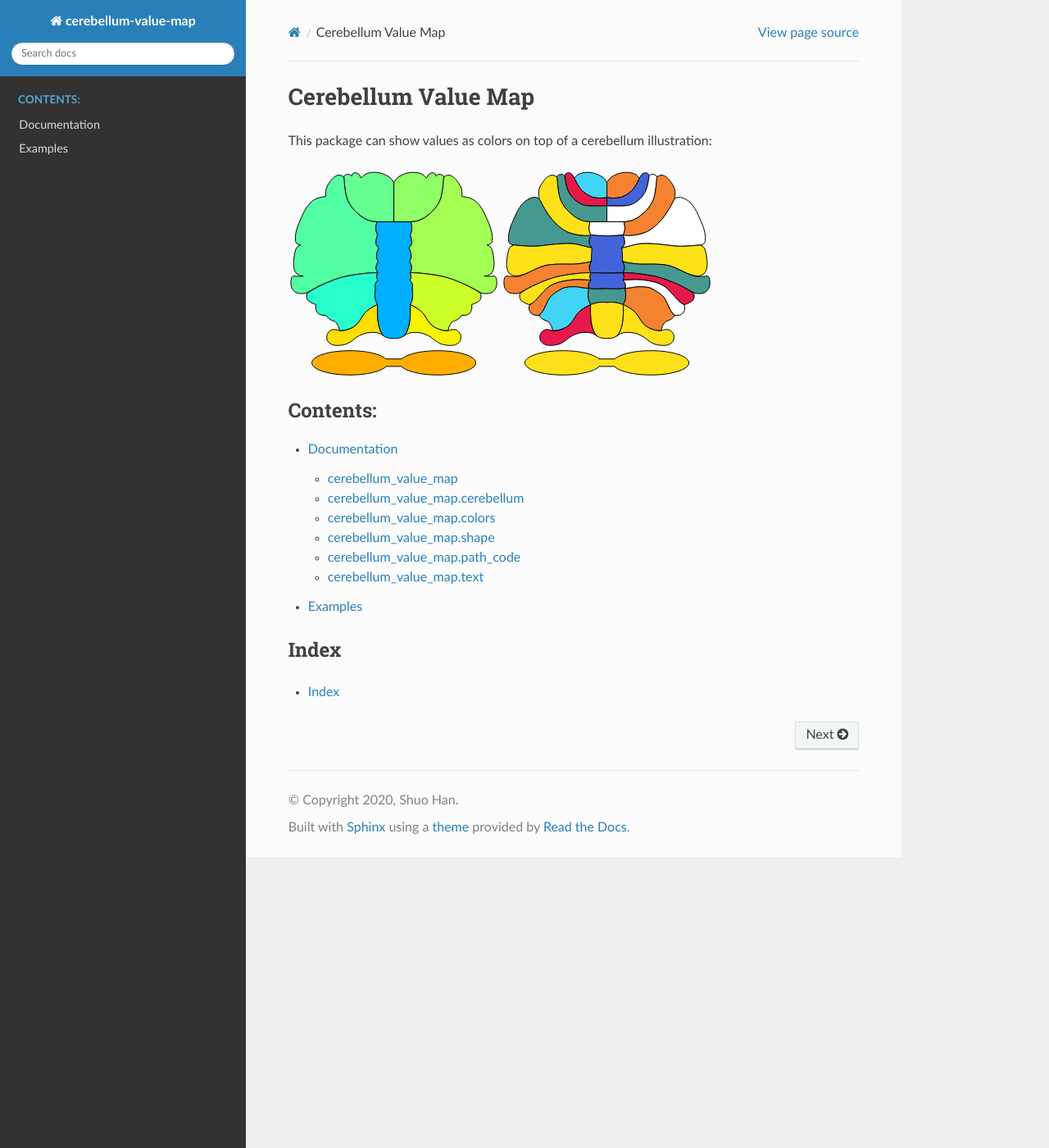
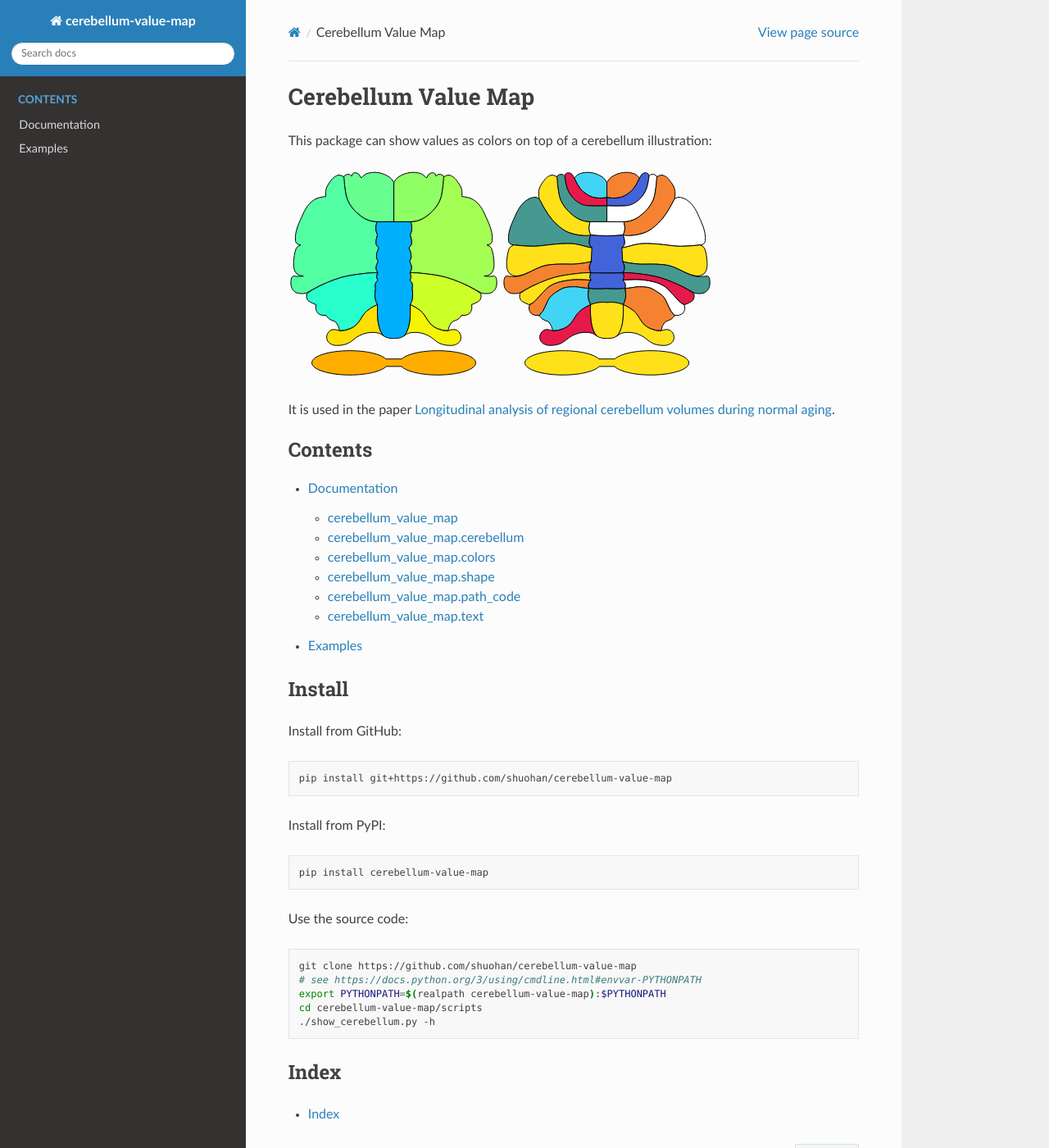
Before and after one commit to shuohan/cerebellum-value-map, a Sphinx documentation site: the page built from docs/source/index.rst, in a window 1280 px wide and 1400 px high. Shown: the whole window at 82% size. Built offline with Sphinx 7.4.7 and the Read the Docs theme 2.0.0, drawn with Linux system fonts in a browser that asks for light colours.

Commit message:
Update index

```diff
--- a/docs/source/index.rst
+++ b/docs/source/index.rst
@@ -7,13 +7,42 @@ illustration:
 .. image:: _static/example_lobe.svg
 .. image:: _static/example_lobules.svg
 
+It is used in the paper `Longitudinal analysis of regional cerebellum volumes
+during normal aging <https://www.sciencedirect.com/science/article/pii/S1053811920305486?via%3Dihub>`_.
+
+
 .. toctree::
    :maxdepth: 2
-   :caption: Contents:
+   :caption: Contents
 
    api
    examples
 
+Install
+-------
+
+Install from GitHub:
+
+.. code-block:: bash
+
+   pip install git+https://github.com/shuohan/cerebellum-value-map
+
+
+Install from PyPI:
+
+.. code-block:: bash
+
+   pip install cerebellum-value-map
+
+Use the source code:
+
+.. code-block:: bash
+
+   git clone https://github.com/shuohan/cerebellum-value-map
+   # see https://docs.python.org/3/using/cmdline.html#envvar-PYTHONPATH
+   export PYTHONPATH=$(realpath cerebellum-value-map):$PYTHONPATH
+   cd cerebellum-value-map/scripts
+   ./show_cerebellum.py -h
 
 Index
 -----
```
